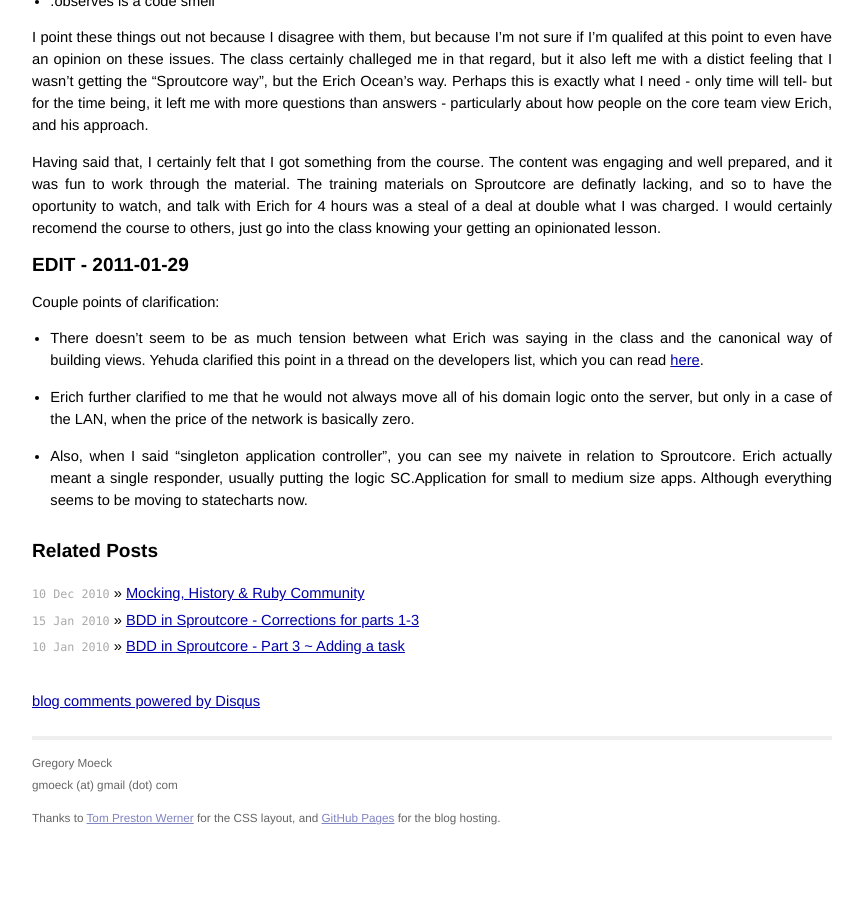
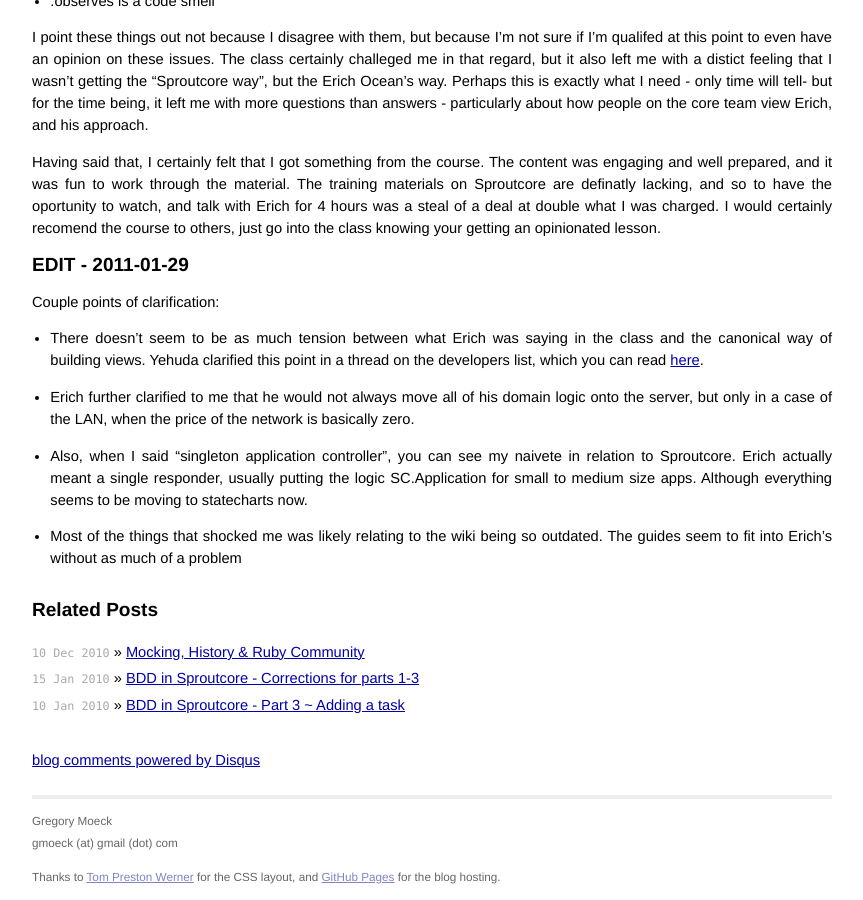
Before and after one commit to gmoeck/gmoeck.github.com, a Jekyll site: the page built from _posts/2010-01-12-sproutcore-training-with-erich-ocean-a-review.markdown, in a window 1280 px wide and 900 px high, scrolled down 1544 px. Shown: the whole window, without its empty margins (208-1071 px from the left). Built offline with Jekyll 4.4.1, drawn with Linux system fonts in a browser that asks for light colours; Markdown is read by kramdown in place of the engine named in the settings; comment, search, counter and statistics services are not loaded; before the commit the page ends 2385 px from its top, so only the background shows below that.

Commit message:
Further update to review

```diff
--- a/_posts/2010-01-12-sproutcore-training-with-erich-ocean-a-review.markdown
+++ b/_posts/2010-01-12-sproutcore-training-with-erich-ocean-a-review.markdown
@@ -65,3 +65,5 @@
 * Erich further clarified to me that he would not always move all of his domain logic onto the server, but only in a case of the LAN, when the price of the network is basically zero.
 
 * Also, when I said "singleton application controller", you can see my naivete in relation to Sproutcore. Erich actually meant a single responder, usually putting the logic SC.Application for small to medium size apps. Although everything seems to be moving to statecharts now.
+
+* Most of the things that shocked me was likely relating to the wiki being so outdated. The guides seem to fit into Erich's without as much of a problem
```
